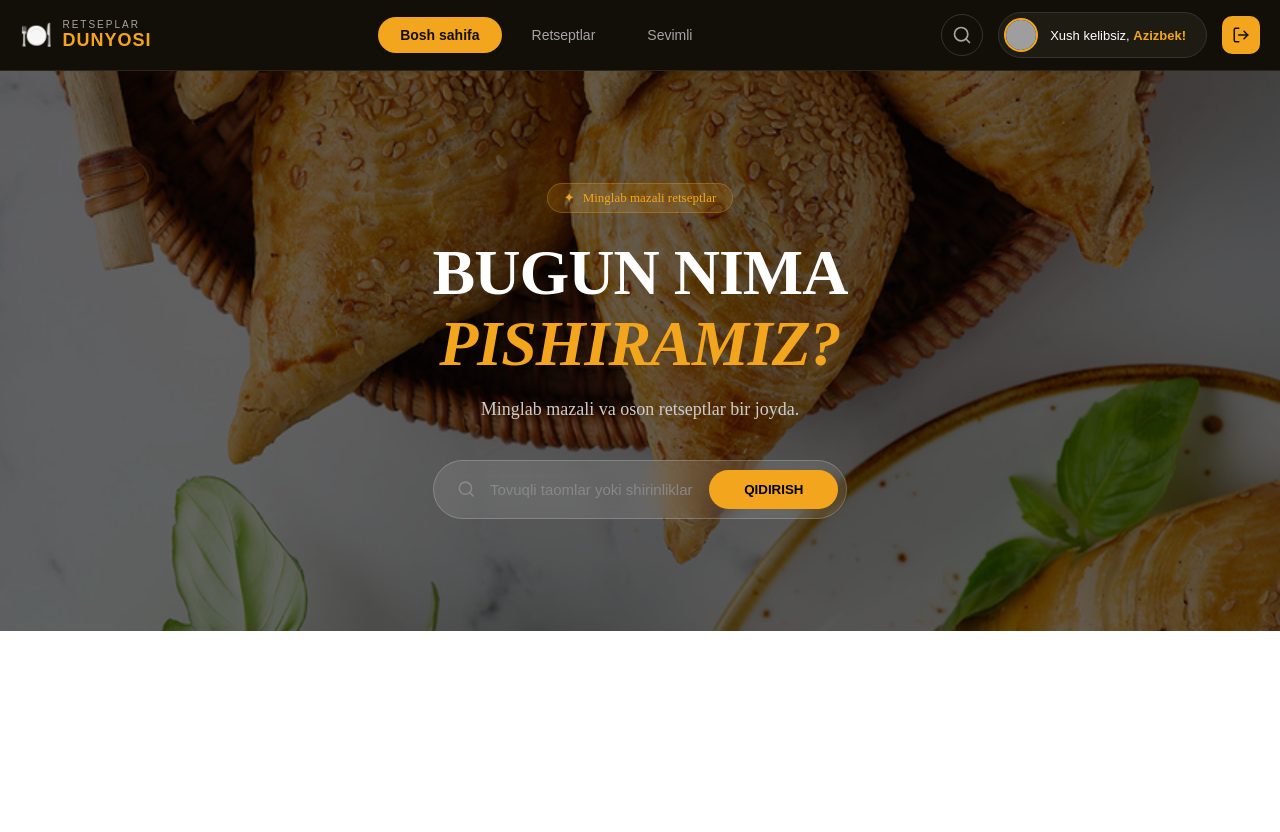
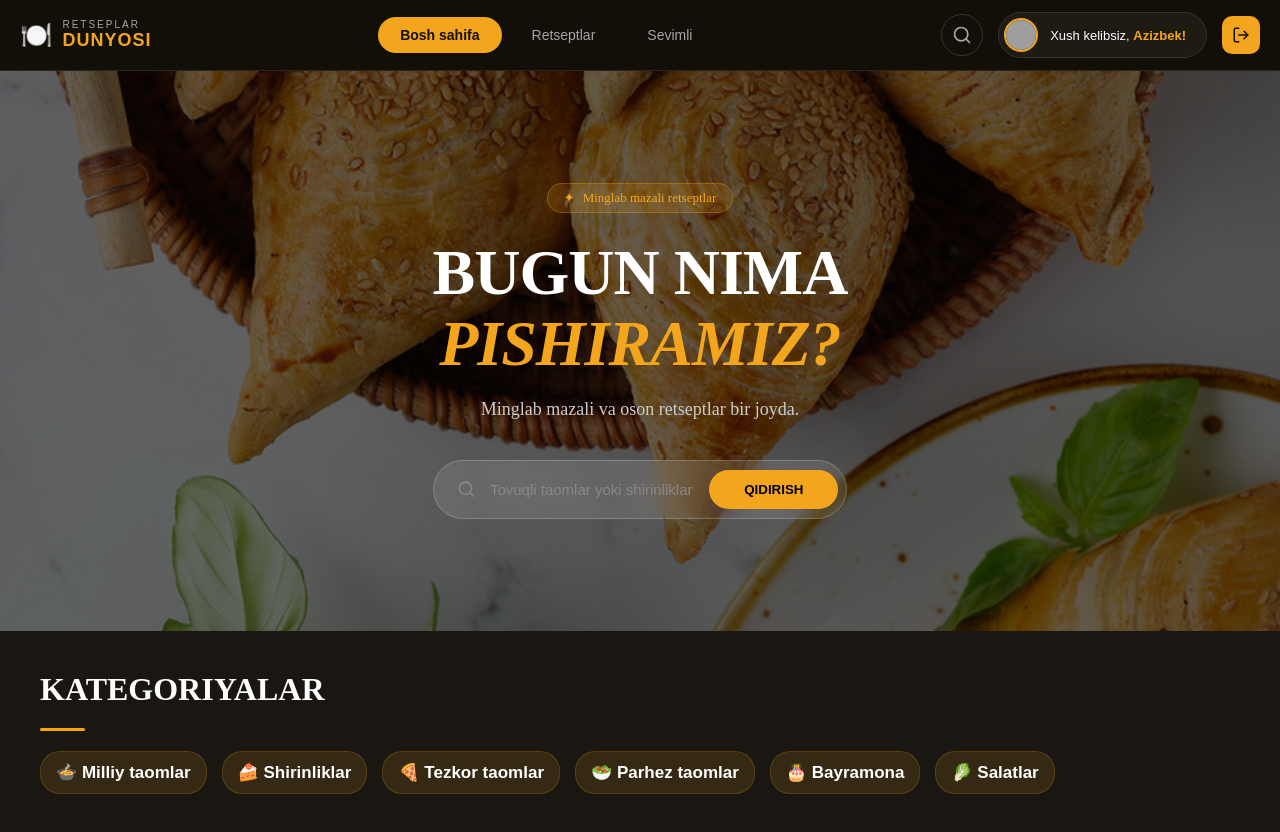
Before and after one commit to Azizbek432/Retseptlar_Dunyosi-version-2, a React (Vite) app: page / in a window 1280 px wide. Before the commit the page ends 800 px from the top, so only its background shows below. Built offline with nearby package versions, Linux system fonts and the light colour scheme; grey boxes are pictures that could not be loaded.

Commit message:
Category Section toliq kodlar yozildi

```diff
--- /dev/null
+++ b/src/components/common/CategoryButton/CategoryButton.css
@@ -0,0 +1,18 @@
+.categoryBtn{
+    padding: 10px 15px;
+    border: 1px solid rgba(146, 102, 20, 0.371);
+    background-color: rgba(201, 140, 28, 0.165);
+    border-radius: 20px;
+    color: white;
+    cursor: pointer;
+    font-size: 17px;
+    font-weight: 550;
+    transition: 0.3s;
+}
+
+
+.categoryBtn:hover{
+    border: 1px solid rgb(255, 166, 0);
+    background-color: rgba(173, 120, 21, 0.441);
+    transform: translateY(-5px);
+}
--- /dev/null
+++ b/src/components/common/CategoryButton/CategoryButton.jsx
@@ -0,0 +1,11 @@
+import './CategoryButton.css'
+
+function CategoryButton({icon,foodName}) {
+    return(
+        <div className='btnContainer'>
+            <button className='categoryBtn'>{icon} {foodName}</button>
+        </div>
+    );
+}
+
+export default CategoryButton;
--- /dev/null
+++ b/src/components/layout/Category/Category.css
@@ -0,0 +1,27 @@
+.category-container{
+    background-color: #1A1612;
+    padding: 40px 0;
+}
+
+.container{
+    max-width: 1200px;
+    margin: 0 auto;
+}
+
+.category-title{
+    color: white;
+}
+
+.ciricle-category{
+    width: 45px;
+    height: 3px;
+    border-radius: 20px;
+    background-color: orange;
+    margin: 20px 0;
+}
+
+.btnCategory{
+    display: flex;
+    align-items: center;
+    gap: 15px;
+}
--- /dev/null
+++ b/src/components/layout/Category/Category.jsx
@@ -0,0 +1,34 @@
+import CategoryButton from "../../common/CategoryButton/CategoryButton";
+import './Category.css'
+
+function Category() {
+  const categories = [
+    { id: 1, icon: "🍲" , name:  "Milliy taomlar" },
+    { id: 2, icon: "🍰", name: "Shirinliklar" },
+    { id: 3,  icon: "🍕" , name:  "Tezkor taomlar" },
+    { id: 4,  icon: "🥗" , name: "Parhez taomlar"},
+    { id: 5, name: "Bayramona", icon: "🎂" },
+    { id: 6, name: "Salatlar", icon: "🥬" },
+  ];
+
+  return (
+    <div className="category-container">
+      <div className="container">
+      <h1 className="category-title">KATEGORIYALAR</h1>
+      <div className="ciricle-category"></div>
+
+      <div className="btnCategory">
+        {categories.map((cat) => (
+          <CategoryButton
+            key={cat.id}
+            icon={cat.icon}
+            foodName={cat.name}
+          />
+        ))}
+      </div>
+      </div>
+    </div>
+  );
+}
+
+export default Category;
--- a/src/pages/Home/Home.jsx
+++ b/src/pages/Home/Home.jsx
@@ -1,6 +1,7 @@
 import React, { useRef } from "react";
 import Navbar from "../../components/layout/Navbar/Navbar.jsx";
 import Hero from "../../components/layout/Hero/Hero.jsx";
+import Category from "../../components/layout/Category/Category.jsx";
 
 const Home = () => {
   const searchInputRef = useRef(null);
@@ -18,6 +19,7 @@ const Home = () => {
 
       <main>
         <Hero searchRef={searchInputRef} />
+        <Category />
       </main>
     </div>
   );
```
Also changed, not shown: src/components/common/Button.jsx (deleted).
